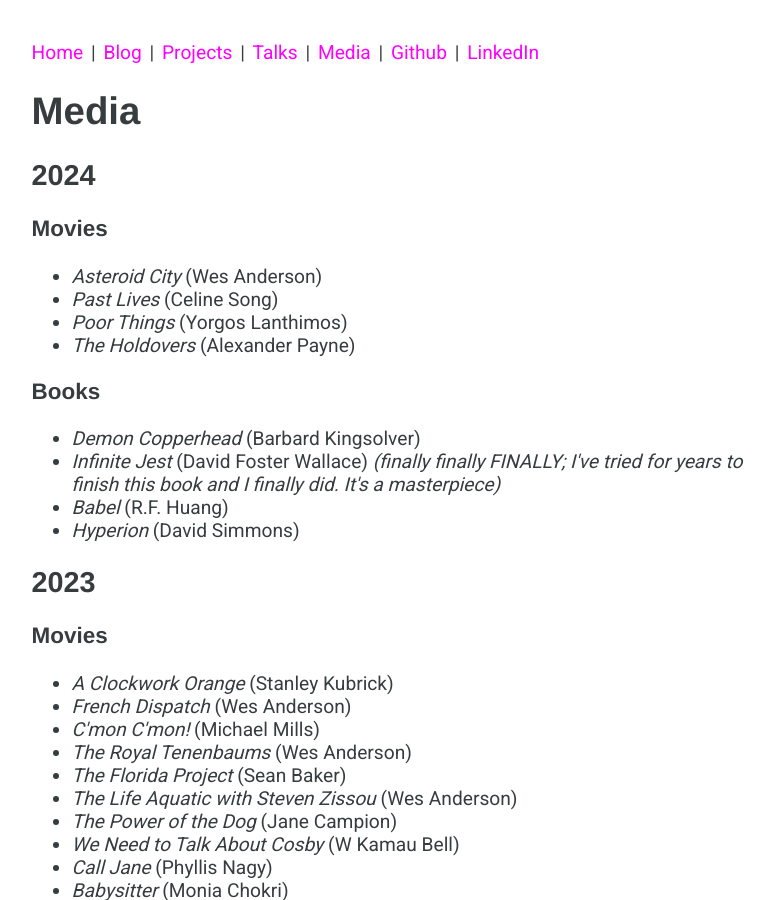
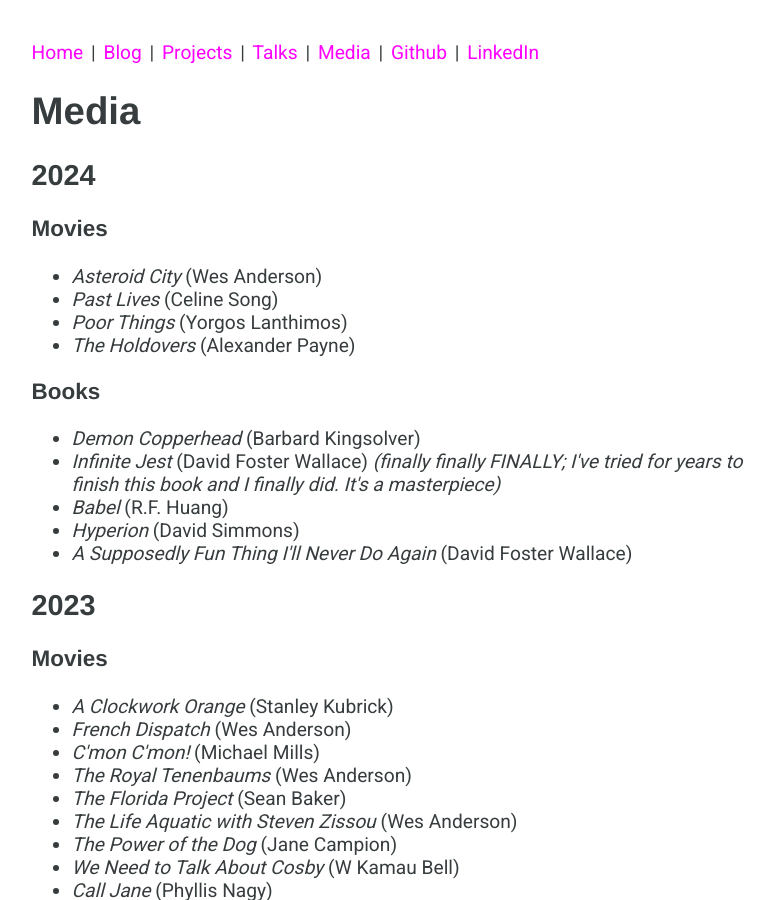
Before and after one commit to dmarticus/dmarticus.github.io, a Jekyll site: the page built from media.html, in a window 1280 px wide and 900 px high. Shown: the whole window, without its empty margins (239-1013 px from the left). Built offline with Jekyll 4.4.1, drawn with Linux system fonts in a browser that asks for light colours; comment, search, counter and statistics services are not loaded.

Commit message:
finished another book

```diff
--- a/media.html
+++ b/media.html
@@ -24,6 +24,7 @@
     <li><i>Infinite Jest</i> (David Foster Wallace) <i>(finally finally FINALLY; I've tried for years to finish this book and I finally did. It's a masterpiece)</i></li>
     <li><i>Babel</i> (R.F. Huang)</li>
     <li><i>Hyperion</i> (David Simmons)</li>
+    <li><i>A Supposedly Fun Thing I'll Never Do Again</i> (David Foster Wallace)</li>
   </ul>
 </div>
 
```
